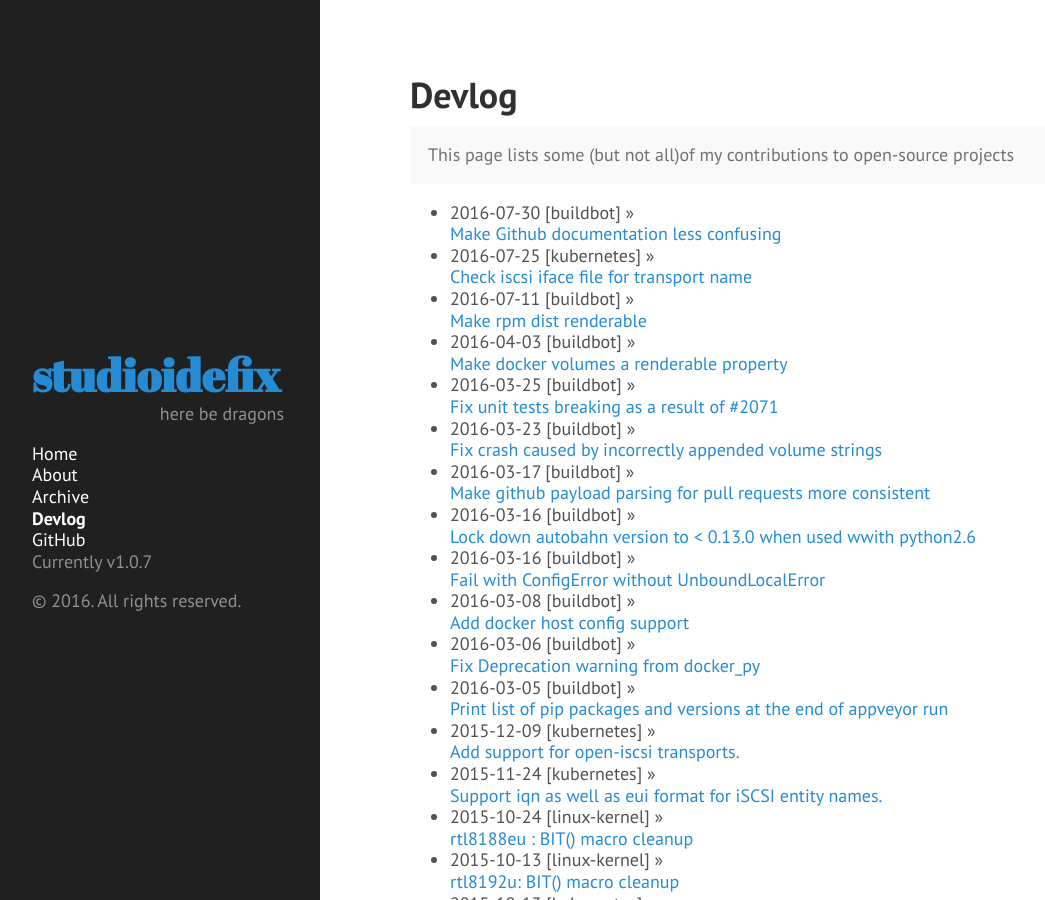
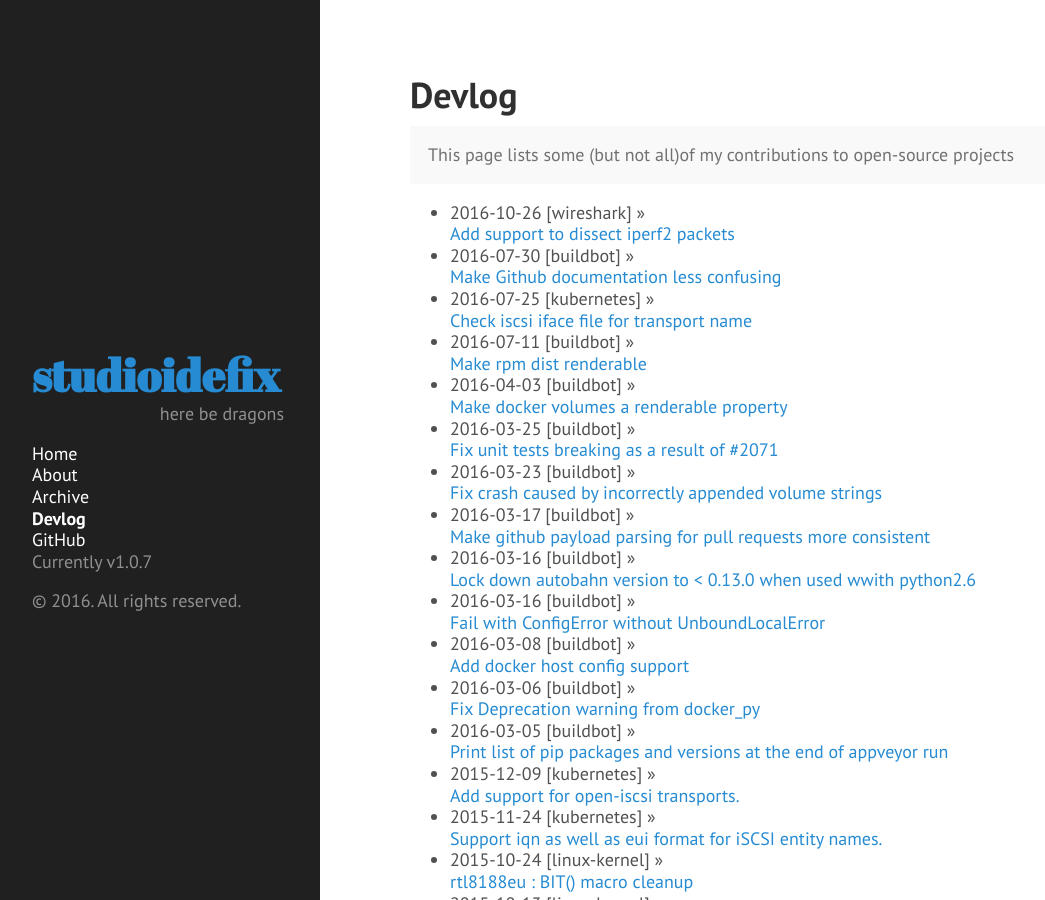
Before and after one commit to anish/anish.github.io, a Jekyll site: the page built from devlog.md, in a window 1280 px wide and 900 px high. Shown: the whole window, without its empty margins (4-1049 px from the left). Built offline with Jekyll 4.4.1, drawn with Linux system fonts in a browser that asks for light colours.

Commit message:
Update devlog as of 10/26/2016

```diff
--- a/devlog.md
+++ b/devlog.md
@@ -10,6 +10,7 @@ git log --author=Anish --format="* %cd [wireshark] &raquo;<br> [%s](https://code
 <p class="message">
   This page lists some (but not all)of my contributions to open-source projects
 </p>
+* 2016-10-26 [wireshark] &raquo;<br> [Add support to dissect iperf2 packets](https://code.wireshark.org/review/gitweb?p=wireshark.git;a=commit;h=d0bb041e5624c4a2369ebb60188aa26f08a0cf5f)
 * 2016-07-30 [buildbot] &raquo;<br> [Make Github documentation less confusing](https://github.com/buildbot/buildbot/commit/c3b5c83a332de1ba30557d9c7cb0743cee2483e4)
 * 2016-07-25 [kubernetes] &raquo;<br> [Check iscsi iface file for transport name](https://github.com/kubernetes/kubernetes/commit/531a961a96efef2be1640f240d6039ff6e7908b1)
 * 2016-07-11 [buildbot] &raquo;<br> [Make rpm dist renderable](https://github.com/buildbot/buildbot/commit/eaa3d38aeb2862635efc3a2d55dfcd23bcee5952)
```
